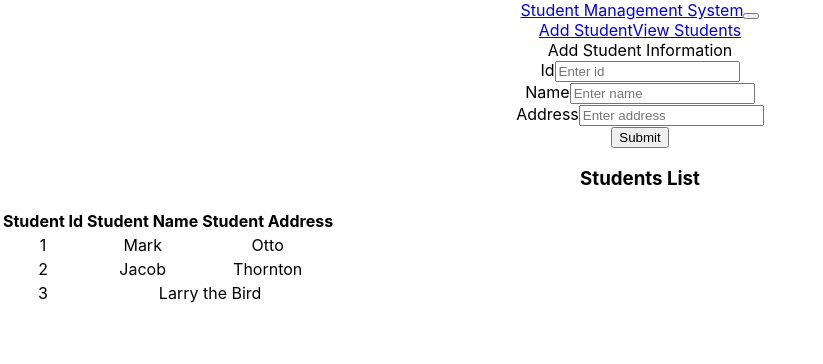
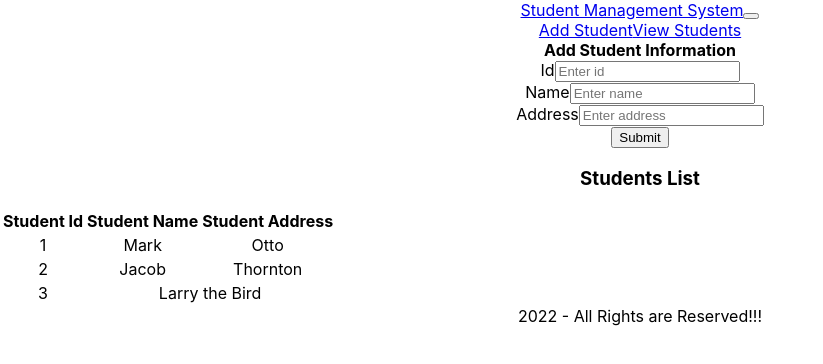
Before and after one commit to VEDANSHSHAH/studentmanagementsystemfrontend, a React (Create React App) app: page / in a window 1280 px wide. Shown: the top 364 px of the page, without its empty margins (0-823 px from the left). Built offline with nearby package versions, Linux system fonts and the light colour scheme.

Commit message:
Added Footer.

```diff
--- a/src/App.js
+++ b/src/App.js
@@ -3,6 +3,7 @@
 import Student from './components/Student';
 import StudentList from './components/StudentList';
 import NavigationBar from './components/NavigationBar';
+import Footer from './components/Footer';
 
 function App() {
   return (
@@ -10,6 +11,7 @@
       <NavigationBar/>
       <Student/>
       <StudentList/>
+      <Footer/>
     </div>
   );
 }
--- /dev/null
+++ b/src/components/Footer.js
@@ -0,0 +1,20 @@
+import React from 'react';
+import Navbar from 'react-bootstrap/Navbar';
+import Container from 'react-bootstrap/Container';
+import Col from 'react-bootstrap/Col';
+
+export default function Footer() {
+    let year = new Date().getFullYear();
+
+  return (
+    <div>
+      <Navbar fixed="bottom" bg="dark" variant="dark">
+        <Container  className="text-center text-muted">
+            <Col lg={12} className="text-center text-light">
+            {year} - All Rights are Reserved!!!
+            </Col>
+        </Container>
+      </Navbar>
+    </div>
+  )
+}
--- a/src/components/Student.js
+++ b/src/components/Student.js
@@ -41,7 +41,7 @@
     <Container>
       <Card>
         <Form onSubmit={saveStudent}>
-          <Card.Header>Add Student Information</Card.Header>
+          <Card.Header><strong>Add Student Information</strong></Card.Header>
           <Card.Body>
             <Form.Group className="mb-3">
               <Form.Label>Id</Form.Label>
```
